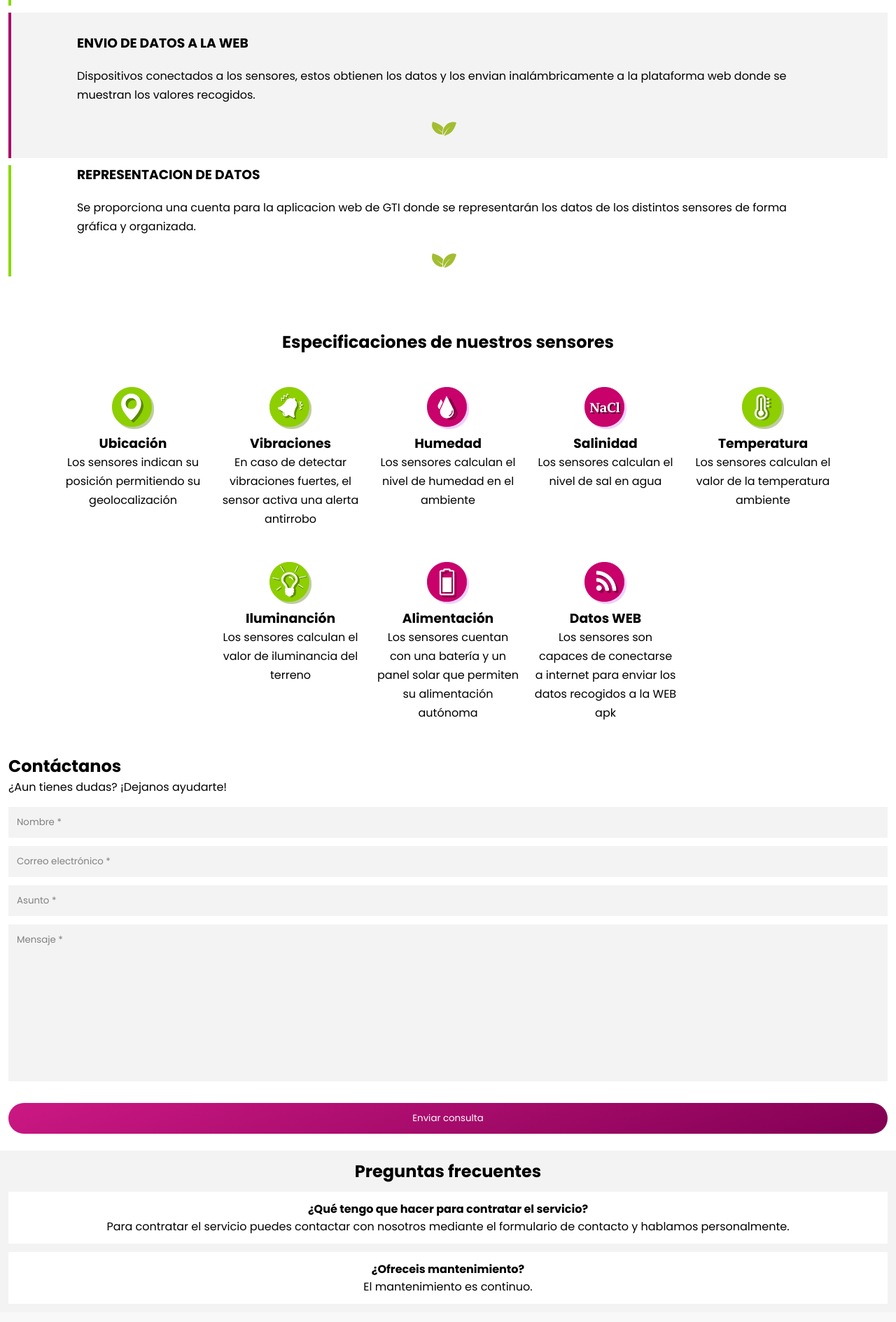
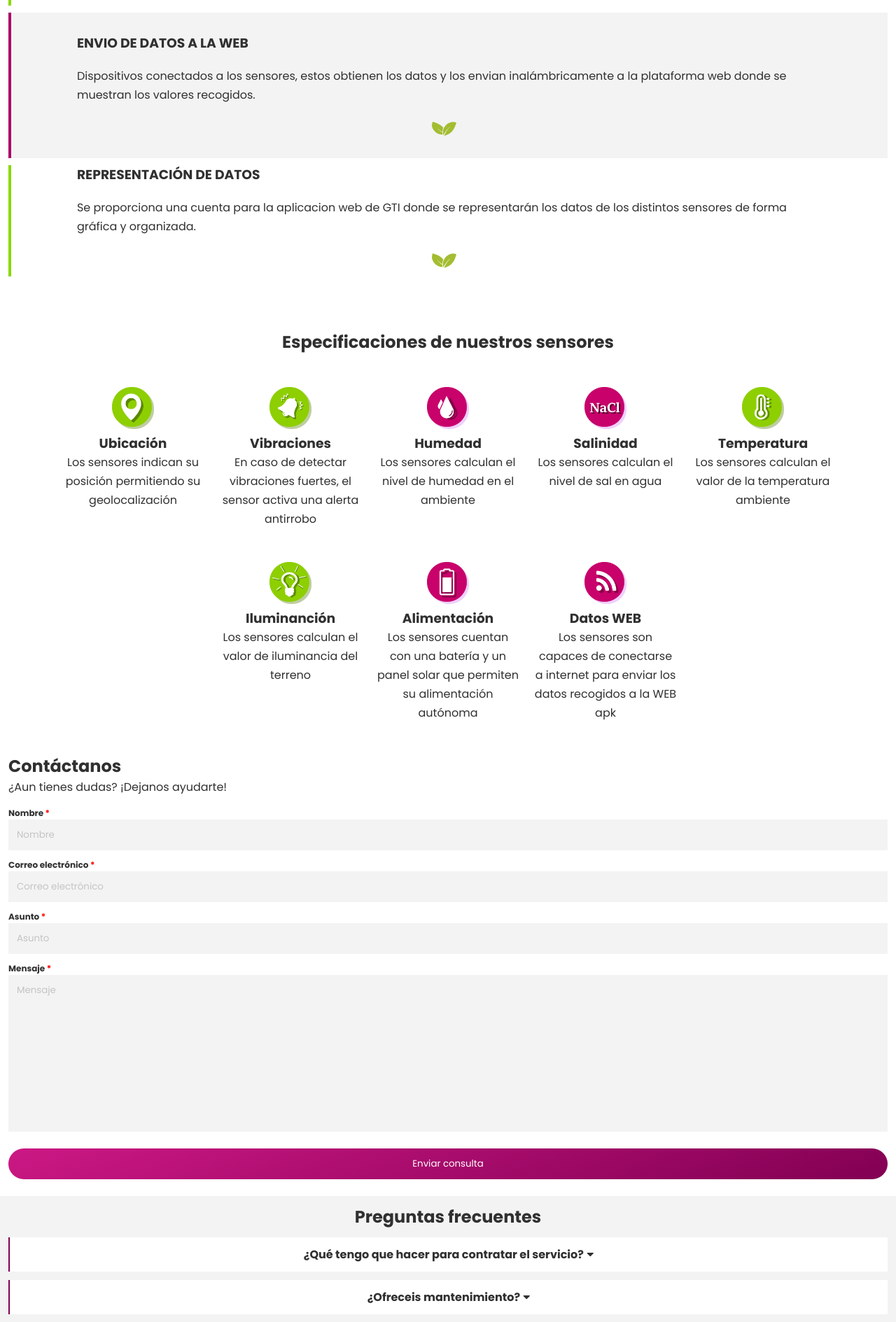
Before and after one commit to danialfaro/Proyecto-Web-GTi, a PHP site: page / in a window 1280 px wide. Shown: the part 2400-4289 px from the top of the page at 70% size. Run offline with PHP 8.4, Linux system fonts and the light colour scheme.

Commit message:
Nueva version Menu, Cambios de estilo, FAQ interactivo

```diff
--- a/css/estilos.css
+++ b/css/estilos.css
@@ -4,6 +4,7 @@
 :root {
     --primary: #820053;
     --primary_light: #cc1884;
+    --black: rgb(48, 48, 48);
     --main_gradient: linear-gradient(160deg, var(--primary_light), var(--primary));
 }
 
@@ -11,11 +12,15 @@
     margin: 0;
     padding: 0;
     box-sizing: border-box;
-    font-family: 'Poppins', sans-serif;
+    scroll-behavior: smooth;
 }
 
-body, html {
-    overflow-x:hidden;
+body,
+html {
+    font-family: 'Poppins', sans-serif;
+    color: rgb(48, 48, 48);
+    overflow-x: hidden;
+
 }
 
 ul {
@@ -180,8 +192,26 @@ section {
 
 /* Global form */
 
+.form-group {
+    display: flex;
+    flex-direction: column-reverse;
+}
+
+.form-group input[required] ~ label::after, .form-group textarea[required] ~ label::after {
+    content: " *";
+    color: red;
+}
+
+label {
+    font-size: 12px;
+    font-weight: bold;
+    color: var(--black);
+}
+
 input,
-textarea {
+textarea,
+select,
+option {
     font-family: 'Poppins';
     width: 100%;
     border: none;
@@ -190,8 +220,30 @@ textarea {
     background: rgb(243, 243, 243);
 }
 
-input::placeholder, textarea::placeholder {
-    color: gray;
+input::placeholder,
+textarea::placeholder,
+select::placeholder {
+    color: rgb(196, 196, 196);
+    transition: .2s;
+}
+
+input:focus,
+textarea:focus {
+    background: rgb(248, 248, 248);
+    border-bottom: 2px var(--primary_light) solid;
+    outline: none;
+}
+
+select:focus {
+    background: rgb(248, 248, 248);
+    outline: none;
+}
+
+input:focus::placeholder,
+textarea:focus::placeholder {
+    transform: translate(0px, -6px);
+    font-size: 10px;
+    color: lightgray;
 }
 
 input[type=submit] {
@@ -358,39 +412,70 @@ footer {
 #sectionFaq {
     text-align: center;
     background: rgb(243, 243, 243);
+}
+
+.faq_item {
+    margin-top: 12px;
+    background: white;
+    transition: .2s;
+}
+
+.faq_trigger {
+    padding: 12px;
+    border-left: 2px var(--primary) solid;
+}
+
+.faq_content {
+    max-height: 0;
+    padding: 0;
+    overflow: hidden;
+    border-left: 2px var(--primary_light) solid;
+    transition: .2s;
+}
+
+.faq_content p {
     padding: 12px;
 }
 
-.pregunta_faq {
-    margin-top: 12px;
-    padding: 12px;
-    background: white;
+.faq_item.faq_open .faq_content {
+    max-height: 500px;
+}
+
+.faq_item.faq_open .faq_trigger i {
+    transform: rotate(180deg);
+}
+
+.faq_item.faq_open .faq_trigger, .faq_trigger:hover {
+    text-decoration: underline;
 }
 
 
-.color-seccion{
+.color-seccion {
     width: 100%;
-    padding:  20px 0;
+    padding: 20px 0;
     background: rgb(243, 243, 243);
 }
-.texto-QS-principal{
-    font-family: 'Poppins',sans-serif;
+
+.texto-QS-principal {
+    font-family: 'Poppins', sans-serif;
     font-weight: bold;
     text-align: center;
     margin: 10px auto 20px;
     width: 85%;
     line-height: 48px;
 }
-.texto-QS-secundario{
-    font-family: 'Poppins',sans-serif;
+
+.texto-QS-secundario {
+    font-family: 'Poppins', sans-serif;
     font-weight: initial;
     text-align: initial;
     margin: 10px auto 20px;
     width: 85%;
     line-height: 27px;
 }
-.ofertas{
-    font-family: 'Poppins',sans-serif;
+
+.ofertas {
+    font-family: 'Poppins', sans-serif;
     font-weight: bold;
     text-align: initial;
     margin: 10px auto 20px;
--- a/index.html
+++ b/index.html
@@ -1,8 +1,8 @@
 <!DOCTYPE html>
 <html lang="es">
 <head>
-    <meta charset="UTF-8">
-    <meta http-equiv="X-UA-Compatible" content="IE=edge">
+    <meta http-equiv="Content-Type" content="text/html; charset=UTF-8" />
+    <meta http-equiv="X-UA-Compatible" content="IE=9" />
     <meta name="viewport" content="width=device-width, initial-scale=1.0">
     <title>GTi | Gestion de cultivos sondas inteligentes</title>
     <link rel="icon" type="image/svg+xml" href="img/logoGTI.svg" sizes="any">
@@ -31,26 +31,29 @@
         <div class="login-form">
             <h2>Iniciar sesión</h2>
             <form action="#" id="formLogin">
+                <label for="username">Nombre de usuario</label>
                 <input name="username" type="text" placeholder="Nombre de usuario" required>
+                <label for="password">Contraseña</label>
                 <input name="password" type="password" placeholder="Contraseña" required>
                 <input type="submit" value="Entrar" class="button_primary">
             </form>
             <p><a href="#">¿Has olvidado tu contraseña?</a></p>
             <!-- <p>Necesitas ayuda? <a href="#seccion_contactanos"></a>.</p> -->
         </div>
-        <div id="overlay">
-        </div>
+
     </div>
     <div id="menu-emergente">
         <i id="menuCloseButton" class="fa fa-times close-button"></i>
-        <h2>Menu</h2>
+        <h2>Menú</h2>
         <nav>
             <ul>
                 <li><a href="#seccion_quienessomos"><i class="fa fa-users"></i>Quiénes somos</a></li>
+                <li><a href="#seccion_contactanos"><i class="fa fa-hands-helping"></i>Contáctanos</a></li>
                 <li><a href="#seccion_faq"><i class="fa fa-question-circle"></i>Preguntas frecuentes</a></li>
-                <li><a href="#seccion_contactanos"><i class="fa fa-hands-helping"></i>Contáctanos</a></li>
             </ul>
         </nav>
+    </div>
+    <div id="overlay">
     </div>
 </header>
 
@@ -77,7 +80,7 @@
     <section id="quienesSomos" class="anchor">
         <a name="seccion_quienessomos"></a>
 
-        <h2 class="texto-QS-principal">¿Qué es GTI?</h2>
+        <h2 class="texto-QS-principal">¿Qué es GTi?</h2>
         <div class="color-seccion">
             <p class="texto-QS-secundario">GTI es una empresa que proporciona la monitorización y el análisis de parámetros agronómicos y medioambientales con el fin de optimizar la producción, la calidad y la sostenibilidad medioambiental, así como el mantenimiento de dicho servicio</p>
         </div><br>
@@ -118,13 +121,13 @@
             </div>
 
             <div class="ofertaV">
-                <h3 class="ofertas">REPRESENTACION DE DATOS</h3>
+                <h3 class="ofertas">REPRESENTACIÓN DE DATOS</h3>
                 <p class="texto-QS-secundario">Se proporciona una cuenta para la aplicacion web de GTI donde se representarán los datos de los distintos sensores de forma gráfica y organizada.</p>
                 <img class="hojas" src="img/hoja.svg">
             </div>
         </div>
 
-        <h2 class="texto-esp-principal" >Especificaciones de nuestros sensores</h2>
+        <h2 class="texto-esp-principal">Especificaciones de nuestros sensores</h2>
         <div class="especificaciones">
             <div>
                 <img class="esp-icono" src="img/ubi.png">
@@ -178,15 +181,34 @@
         </div>
     </section>
 
-    <section class="anchor">
+    <section id="seccionContactanos" class="anchor">
         <a name="seccion_contactanos"></a>
         <h2>Contáctanos</h2>
         <p>¿Aun tienes dudas? ¡Dejanos ayudarte!</p>
         <form action="" id="formContactanos">
-            <input type="text" placeholder="Nombre *" required>
-            <input type="email" placeholder="Correo electrónico *" required>
-            <input type="text" placeholder="Asunto *" required>
-            <textarea name="mensaje" id="mensaje" cols="30" rows="10" placeholder="Mensaje *" required></textarea>
+            <div class="form-group">
+                <input type="text" placeholder="Nombre" required  >
+                <label>Nombre</label>
+            </div>
+
+            <div class="form-group">
+                <input type="email" placeholder="Correo electrónico" required>
+                <label>Correo electrónico</label>
+            </div>
+            <div class="form-group">
+                <input type="text" placeholder="Asunto" name="asunto" list="asuntos_datlist" required>
+                <datalist id="asuntos_datlist">
+                    <option>MÁS INFORMACIÓN</option>
+                    <option>CONTRATAR SERVICIO</option>
+                </datalist>
+                <label>Asunto</label>
+            </div>
+
+            <div class="form-group">
+                <textarea name="mensaje" id="mensaje" cols="30" rows="10" placeholder="Mensaje" required></textarea>
+                <label>Mensaje</label>
+            </div>
+
             <input type="submit" value="Enviar consulta" class="button_primary">
         </form>
 
@@ -199,14 +221,24 @@
 
         <h2>Preguntas frecuentes</h2>
 
-        <div class="pregunta_faq">
-            <strong>¿Qué tengo que hacer para contratar el servicio?</strong>
-            <p>Para contratar el servicio puedes contactar con nosotros mediante el formulario de contacto y hablamos personalmente.</p>
+        <div class="faq_item">
+            <div class="faq_trigger">
+                <strong>¿Qué tengo que hacer para contratar el servicio?</strong>
+                <i class="fa fa-caret-down"></i>
+            </div>
+            <div class="faq_content">
+                <p>Para contratar el servicio puedes contactar con nosotros mediante el formulario de contacto y hablamos personalmente.</p>
+            </div>
         </div>
 
-        <div class="pregunta_faq">
-            <strong>¿Ofreceis mantenimiento?</strong>
-            <p>El mantenimiento es continuo.</p>
+        <div class="faq_item">
+            <div class="faq_trigger">
+                <strong>¿Ofreceis mantenimiento?</strong>
+                <i class="fa fa-caret-down"></i>
+            </div>
+            <div class="faq_content">
+                <p>El mantenimiento es continuo.</p>
+            </div>
         </div>
 
     </section>
@@ -230,8 +262,19 @@
 
 <script>
 
+    window.onload = () => {
 
-    window.onload = () => {
+
+        var overlay = document.getElementById("overlay");
+        var activeOverlay = (active) => {
+            if (active) {
+                overlay.classList.remove('closed');
+                overlay.classList.add('open');
+            } else {
+                overlay.classList.remove('open');
+                overlay.classList.add('closed');
+            }
+        }
 
         /* Login Form Toggle Behaviour */
 
@@ -243,12 +286,14 @@
             isLoginOpen = true;
             loginWrapper.classList.add("login-open");
             loginWrapper.classList.remove("login-closed");
+            activeOverlay(true);
         }
 
         var closeLoginMenu = () => {
             isLoginOpen = false;
             loginWrapper.classList.remove("login-open");
             loginWrapper.classList.add("login-closed");
+            activeOverlay(false);
         }
 
         loginToggleButton.addEventListener('click', () => {
@@ -272,12 +317,15 @@
             isMenuOpen = true;
             menu.classList.add("menu-open");
             menu.classList.remove("menu-closed");
+            closeLoginMenu();
+            activeOverlay(true);
         }
 
         var closeMenu = () => {
             isMenuOpen = false;
             menu.classList.remove("menu-open");
             menu.classList.add("menu-closed");
+            activeOverlay(false);
         }
 
         menuOpenButton.addEventListener('click', openMenu);
@@ -296,13 +344,37 @@
         closeLoginMenu();
         closeMenu();
 
+        overlay.addEventListener('click', () => {
+            if (isLoginOpen) closeLoginMenu();
+            if (isMenuOpen) closeMenu();
+        });
+
+        /* FAQ Toggle Behaviour */
+
+        var faqSection = document.getElementById("sectionFaq");
+        var faqItems = faqSection.querySelectorAll(".faq_item");
+        faqItems.forEach((faqItem) => {
+
+            var trigger = faqItem.getElementsByClassName("faq_trigger")[0];
+
+            trigger?.addEventListener('click', () => {
+                if(!faqItem.classList.contains("faq_open")) {
+                    faqItems.forEach((fi) => {
+                        fi.classList.remove("faq_open");
+                    });
+                    faqItem.classList.add("faq_open");
+                } else {
+                    faqItem.classList.remove("faq_open");
+                }
+            });
+
+        })
+
+        /* End FAQ Toggle Behaviour */
+
+
     }
 
-    /* Login */
-
-    // TODO: Login
-
-    /* End Login */
 
 </script>
 <script src="src/js/login.js"></script>
--- a/src/js/login.js
+++ b/src/js/login.js
@@ -10,6 +10,7 @@ loginForm.addEventListener("submit",(event) => {
     let password = loginFormData.get("password");
 
     let url = "src/api/v1.0/" + username + "-" + password +".json";
+
     fetch(url).then(res => {
         console.log(res);
         return res.json();
```
Also changed, not shown: other parts of css/estilos.css (+47 -31 lines).
